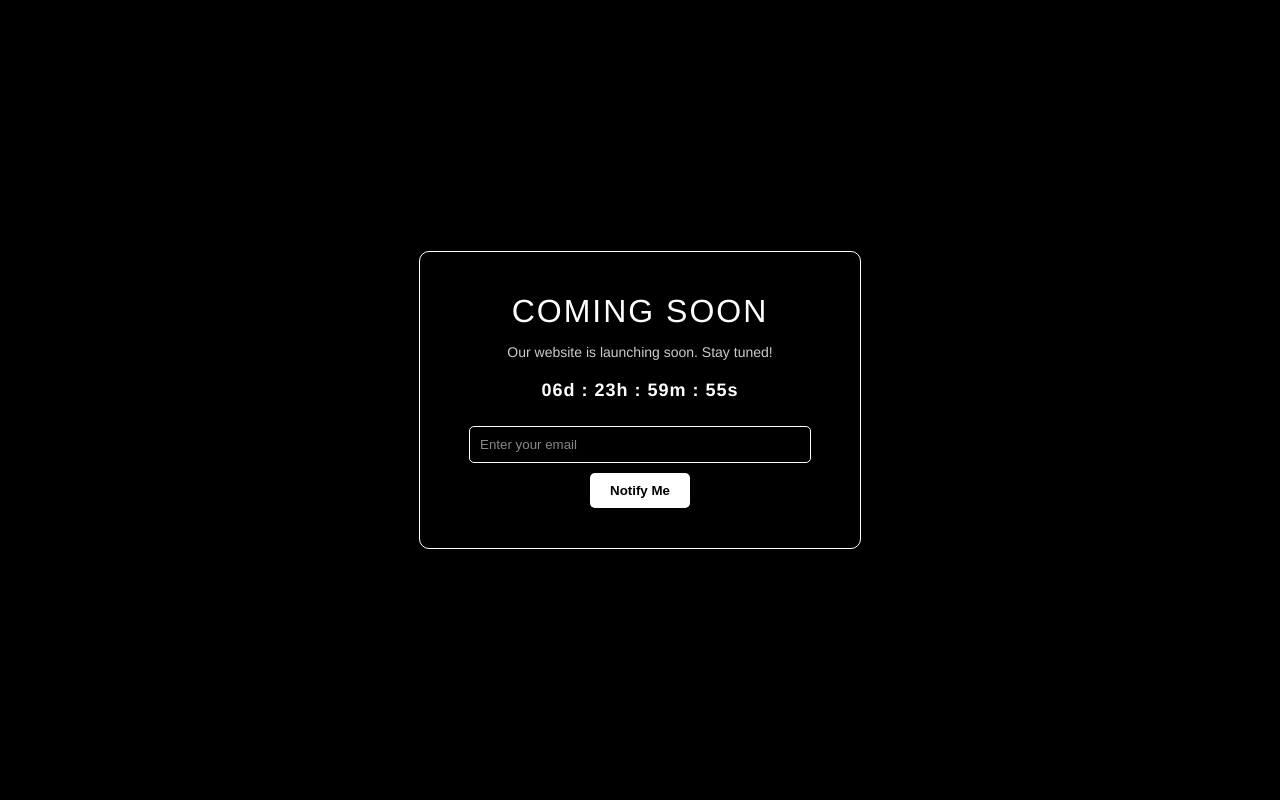
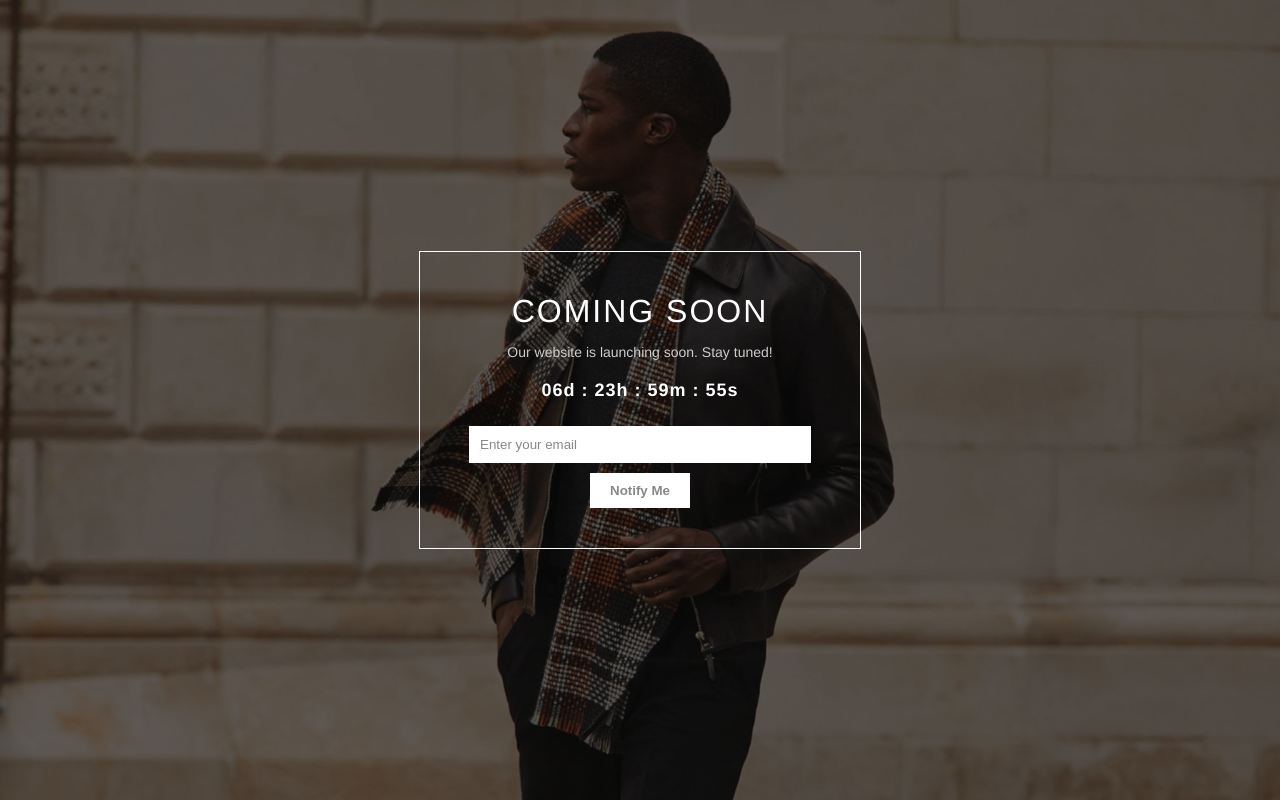
Before and after one commit to lakshmisingh2004/coming-soon, a plain HTML site: page index.html in a window 1280 px wide. Drawn offline with Linux system fonts and the light colour scheme.

Commit message:
Updated files with latest changes

```diff
--- a/style.css
+++ b/style.css
@@ -1,22 +1,43 @@
-/* Black & White Clean Design */
+
 body {
   font-family: 'Helvetica Neue', Arial, sans-serif;
-    background-color: #000; /* Black background */
-    color: #fff; /* White text */
+  background-image: url('bg.jpg');
+  background-size: cover;
+  background-position: center;
+  background-repeat: no-repeat;
+  background-attachment: fixed;
+  color: #fff;
   text-align: center;
   margin: 0;
   height: 100vh;
   display: flex;
   justify-content: center;
   align-items: center;
+  position: relative;
+}
+
+/* Dark overlay to make text readable */
+body::before {
+  content: '';
+  position: absolute;
+  top: 0;
+  left: 0;
+  width: 100%;
+  height: 100%;
+  background-color: rgba(0, 0, 0, 0.6);
+  z-index: 1;
 }
 
 .container {
   width: 90%;
   max-width: 400px;
   padding: 20px;
-    border: 1px solid #fff; /* White border */
-    border-radius: 10px;
+  border: 1px solid #fff;
+  border-radius: 0;
+  position: relative;
+  z-index: 2;
+  background-color: transparent;
+
 }
 
 h1 {
@@ -43,9 +64,9 @@ body {
   padding: 10px;
   width: 80%;
   border: 1px solid #fff;
-    background: #000;
+  background: #fff;
   color: #fff;
-    border-radius: 5px;
+  border-radius: 0;
   margin-bottom: 10px;
   outline: none;
 }
@@ -57,9 +78,9 @@ body {
 button {
   padding: 10px 20px;
   background: #fff;
-    color: #000;
+  color: #888;
   border: none;
-    border-radius: 5px;
+  border-radius: 0;
   cursor: pointer;
   font-weight: bold;
   transition: 0.3s;
```
Also changed, not shown: bg.jpg (added), 1 other file. Lines whose indentation alone changed are shown as unchanged.
